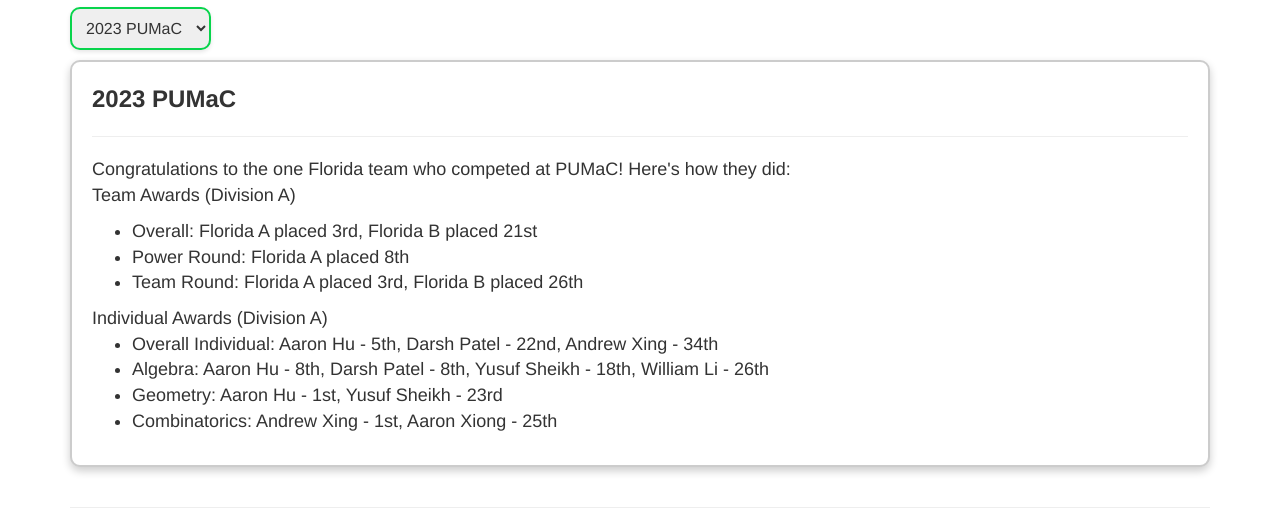
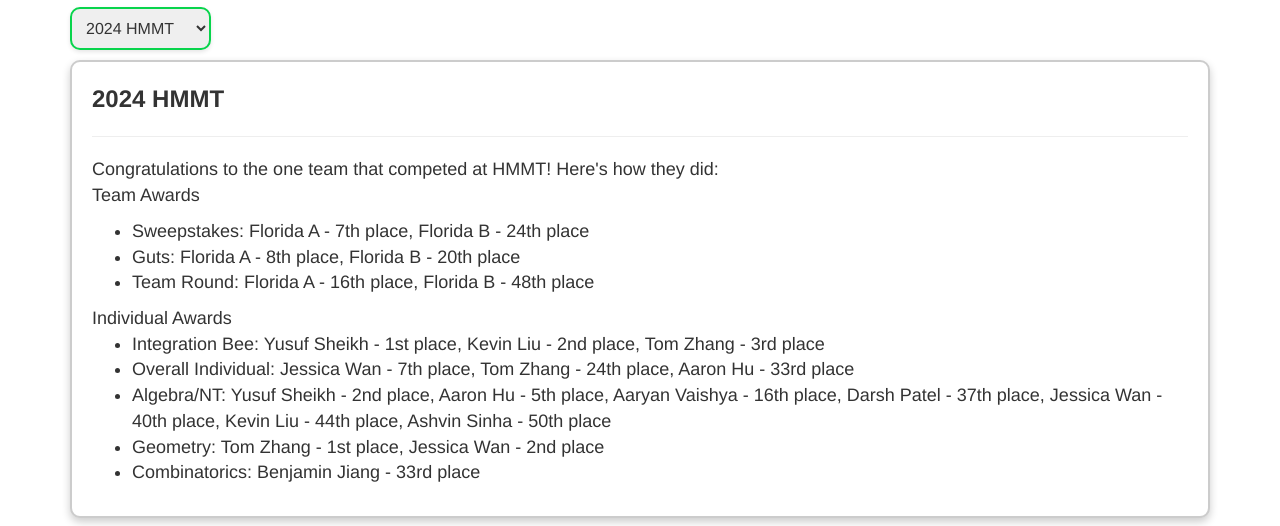
Before and after one commit to flsam/flsam.github.io, a plain HTML site: page results/index.html in a window 1280 px wide. Shown: the part 263-789 px from the top of the page. Drawn offline with Linux system fonts and the light colour scheme.

Commit message:
Update index.html

```diff
--- a/results/index.html
+++ b/results/index.html
@@ -297,6 +297,7 @@
 
 <h1 style="text-align:center">Select an Competition:</h1>
     <select id="dropdown">
+    <option value="option1">2024 HMMT</option>
 	<option value="option1">2023 PUMaC</option>
 	<option value="option2">2023 ARML</option>
     <option value="option3">2022 PUMaC</option>
@@ -308,6 +309,26 @@
     </select>
     <div id="textbox-container">
         <div id="option1-textbox" class="textbox">
+            <div class="title">2024 HMMT</div>
+            <hr class="line">
+            <div>Congratulations to the one team that competed at HMMT! Here's how they did:
+                <p>Team Awards</p>
+				<ul>
+					<li>Sweepstakes: Florida A - 7th place, Florida B - 24th place</li>
+                    <li>Guts: Florida A - 8th place, Florida B - 20th place</li>
+                    <li>Team Round: Florida A - 16th place, Florida B - 48th place</li>
+				</ul>
+				Individual Awards
+				<ul>
+                    <li>Integration Bee: Yusuf Sheikh - 1st place, Kevin Liu - 2nd place, Tom Zhang - 3rd place</li>
+					<li>Overall Individual: Jessica Wan - 7th place, Tom Zhang - 24th place, Aaron Hu - 33rd place</li>
+					<li>Algebra/NT: Yusuf Sheikh - 2nd place, Aaron Hu - 5th place, Aaryan Vaishya - 16th place, Darsh Patel - 37th place, Jessica Wan - 40th place, Kevin Liu - 44th place, Ashvin Sinha - 50th place</li>
+					<li>Geometry: Tom Zhang - 1st place, Jessica Wan - 2nd place</li>
+					<li>Combinatorics: Benjamin Jiang - 33rd place</li>
+				</ul>
+            </div>
+        </div>
+	    <div id="option2-textbox" class="textbox">
             <div class="title">2023 PUMaC</div>
             <hr class="line">
             <div>Congratulations to the one Florida team who competed at PUMaC! Here's how they did:
@@ -326,7 +347,7 @@
 				</ul>
             </div>
         </div>
-<div id="option2-textbox" class="textbox">
+        <div id="option3-textbox" class="textbox">
             <div class="title">2023 ARML</div>
             <hr class="line">
             <div>Congratulations to the Florida Alligators who competed at PUMaC! Here's how they did:
@@ -338,7 +359,7 @@
 				</ul>
             </div>
         </div>
-        <div id="option3-textbox" class="textbox">
+        <div id="option4-textbox" class="textbox">
             <div class="title">2022 PUMaC</div>
             <hr class="line">
             <div>Congratulations to the one Florida team who competed at PUMaC! Here's how they did:
@@ -356,7 +377,7 @@
 				</ul>
             </div>
         </div>
-        <div id="option4-textbox" class="textbox">
+        <div id="option5-textbox" class="textbox">
             <div class="title"> 2023 CMIMC</div>
             <hr class="line">
             <div>Congratulations to the three teams that competed at CMIMC! Here's how they did:
@@ -375,7 +396,7 @@
 				</ul>
             </div>
         </div>
-        <div id="option5-textbox" class="textbox">
+        <div id="option6-textbox" class="textbox">
             <div class="title">2023 HMMT</div>
             <hr class="line">
             <div>Congratulations to the one team that competed at HMMT! Here's how they did:
@@ -394,7 +415,7 @@
 				</ul>
             </div>
         </div>
-        <div id="option6-textbox" class="textbox">
+        <div id="option7-textbox" class="textbox">
             <div class="title">2022 ARML</div>
             <hr class="line">
             <div>Two Florida Alligator teams competed offsite at the 2022 ARML! Some of their results included:
@@ -410,7 +431,7 @@
 				</ul>
             </div>
         </div>
-        <div id="option7-textbox" class="textbox">
+        <div id="option8-textbox" class="textbox">
             <div class="title">2021 PUMaC</div>
             <hr class="line">
             <div>Congratulations to the two Florida teams who competed at PUMaC! Here's how they did:
@@ -429,7 +450,7 @@
 				</ul>
             </div>
         </div>
-        <div id="option8-textbox" class="textbox">
+        <div id="option9-textbox" class="textbox">
             <div class="title">2021 HMMT</div>
             <hr class="line">
             <div>Congratulations to the Florida Alligators who competed at HMMT! Here are their accomplishments:
```
Lines whose indentation alone changed are shown as unchanged.
